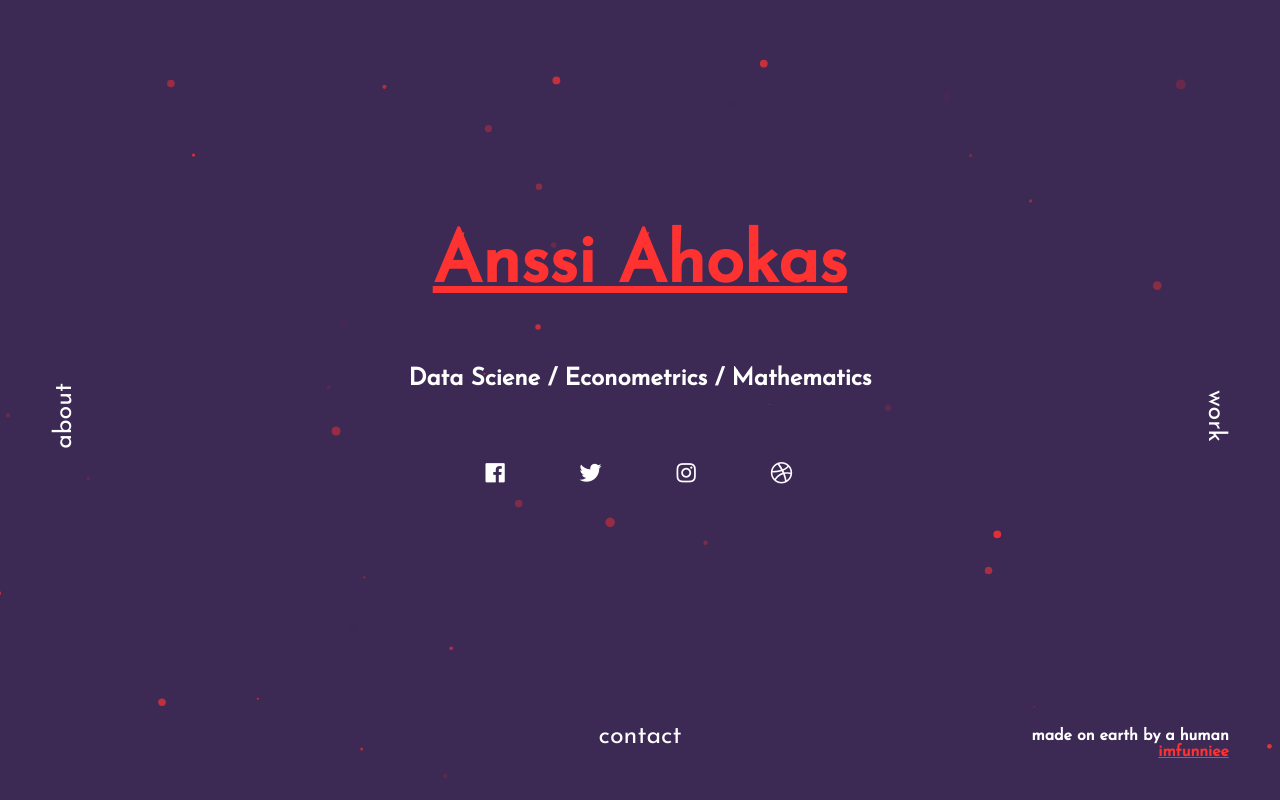
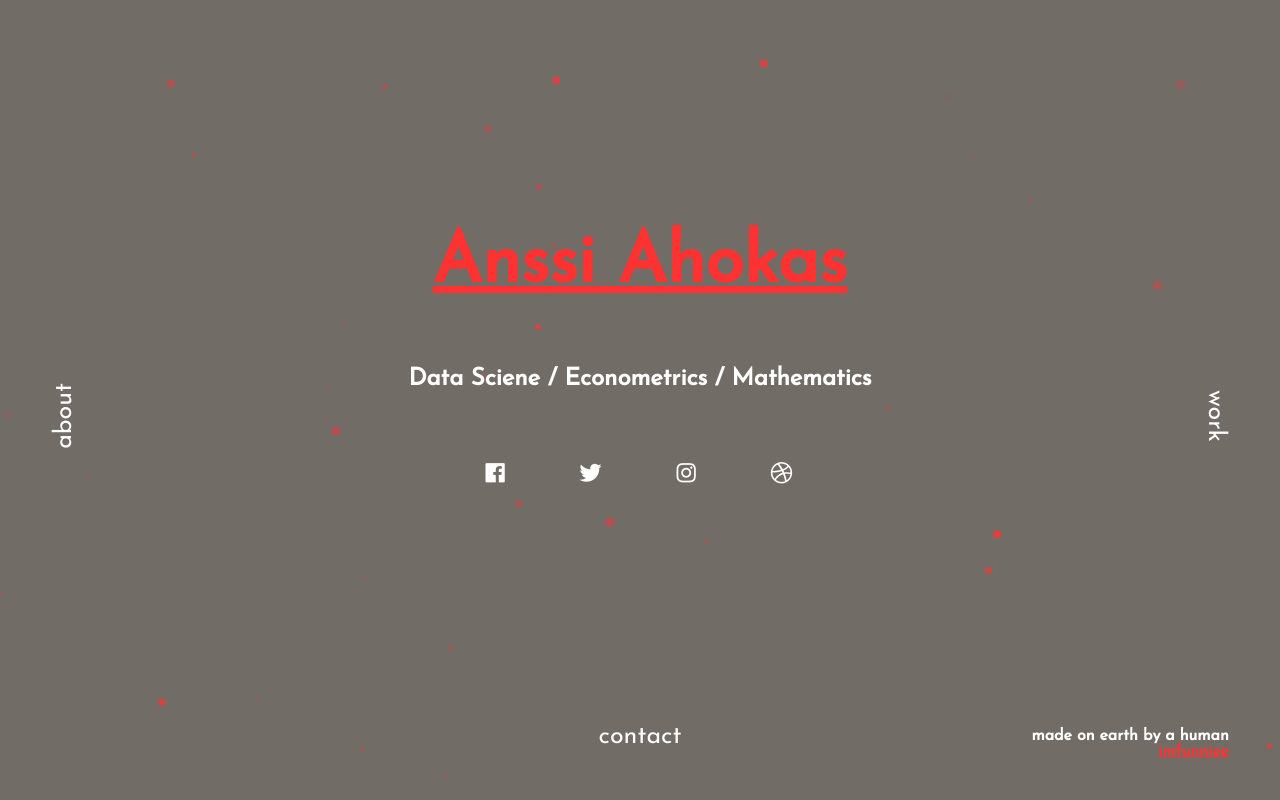
Before and after one commit to AnssiAhokas/portfolio, a plain HTML site: page index.html in a window 1280 px wide. Drawn offline with nearby package versions, Linux system fonts and the light colour scheme.

Commit message:
Update index.css
2

```diff
--- a/index.css
+++ b/index.css
@@ -3,7 +3,7 @@
 body {
     padding:0px;
     margin:0px;
-    background:linear-gradient(0deg,rgba(0,0,0,0.5),rgba(0,0,0,0.5)),url("purple.jpg") center center;
+    background:linear-gradient(0deg,rgba(0,0,0,0.5),rgba(0,0,0,0.5)),url("creamy-white.jpg") center center;
     background-size:cover;
     width:100vw;
     height:100vh;
```
